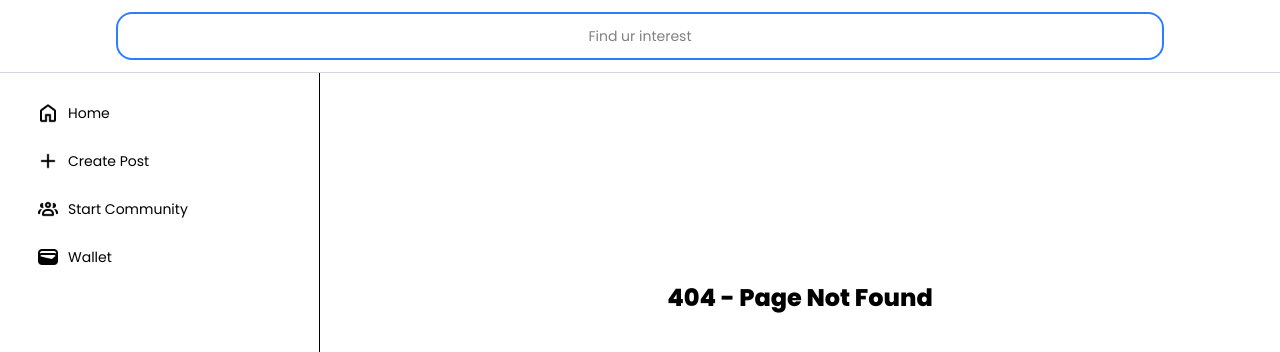
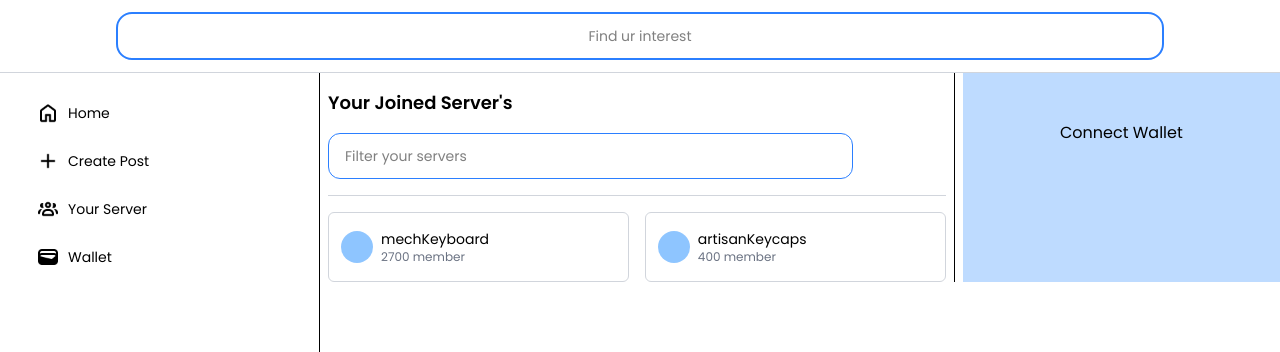
Before and after one commit to achmadfauzanhusain/frontend-startup-l19, a Next.js app: page /server in a window 1280 px wide. Before the commit this address had no page. Shown: the top 352 px of the page. Built offline with nearby package versions, Linux system fonts and the light colour scheme.

Commit message:
fix(style)

```diff
--- a/components/navbar.js
+++ b/components/navbar.js
@@ -3,7 +3,7 @@ const Navbar = () => {
         <div className="fixed top-0 left-0 right-0 z-50 bg-white border-b border-gray-300 h-[73px]">
             <div className="px-4 md:px-6 h-full text-sm flex justify-center items-center">
                 <div className="border-2 border-blue-500 w-[85%] text-center py-2 md:py-3 rounded-2xl">
-                    <input type="text" placeholder="Find ur interest" className="bg-transparent text-center border-none focus:outline-none" />
+                    <input type="text" placeholder="Find ur interest" className="bg-transparent text-center border-none w-[100%] focus:outline-none" />
                 </div>
             </div>
         </div>
--- a/components/sidebar.js
+++ b/components/sidebar.js
@@ -4,8 +4,8 @@ import Image from 'next/image'
 const menuItems = [
   { label: 'Home', icon: '/icon/homepage.png', href: '/' },
   { label: 'Post', icon: '/icon/add.png', href: '/post/create' },
-  { label: 'Community', icon: '/icon/community.png', href: '/community' },
-  { label: 'Wallet', icon: '/icon/wallet.png', href: '/wallet' },
+  { label: 'Server', icon: '/icon/community.png', href: '/server' },
+  { label: 'Wallet', icon: '/icon/wallet.png', href: `/wallet` },
 ]
 
 const Sidebar = () => {
@@ -29,9 +29,9 @@ const Sidebar = () => {
             <Image src="/icon/add.png" alt="Create Post" width={24} height={24} className="inline-block mr-2" />
             Create Post
           </Link>
-          <Link href="/community" className="hover:bg-gray-200/50 py-3 px-3 rounded-sm flex items-center">
-            <Image src="/icon/community.png" alt="Start Community" width={24} height={24} className="inline-block mr-2" />
-            Start Community
+          <Link href="/server" className="hover:bg-gray-200/50 py-3 px-3 rounded-sm flex items-center">
+            <Image src="/icon/community.png" alt="Start Server" width={24} height={24} className="inline-block mr-2" />
+            Your Server
           </Link>
           <Link href="/wallet" className="hover:bg-gray-200/50 py-3 px-3 rounded-sm flex items-center">
             <Image src="/icon/wallet.png" alt="Wallet" width={24} height={24} className="inline-block mr-2" />
--- /dev/null
+++ b/pages/server/create.js
@@ -0,0 +1,3 @@
+const createServer = () => {
+
+}
--- /dev/null
+++ b/pages/server/index.js
@@ -0,0 +1,40 @@
+import Link from "next/link";
+
+import ConnectWallet from "@/components/connectWallet";
+
+const Server = () => {
+    return(
+        <div className="flex flex-col gap-2 md:flex-row">
+            <div className="w-full md:w-2/3 border-0 md:border-r px-2">
+                <div className="mt-2 md:mt-4">
+                    <h1 className="text-lg font-semibold">Your Joined Server's</h1>
+                    <div className="border border-blue-500 mt-4 w-[85%] px-4 py-2 md:py-3 rounded-xl text-sm">
+                        <input type="text" placeholder="Filter your servers" className="bg-transparent border-none w-[100%] focus:outline-none" />
+                    </div>
+                    <hr className="border-gray-300 mt-4" />
+
+                    <div className="mt-4 grid grid-cols-1 gap-4 md:grid-cols-2">
+                        <Link href="/server/mechkeyboard" className="border border-gray-300 py-4 px-3 rounded-md flex gap-2 items-center">
+                            <div className="p-4 rounded-4xl bg-blue-300"></div>
+                            <div>
+                                <h1 className="text-sm">mechKeyboard</h1>
+                                <p className="text-xs text-gray-500">2700 member</p>
+                            </div>
+                        </Link>
+                        <Link href="/server/artisankeycaps" className="border border-gray-300 py-4 px-3 rounded-md flex gap-2 items-center">
+                            <div className="p-4 rounded-4xl bg-blue-300"></div>
+                            <div>
+                                <h1 className="text-sm">artisanKeycaps</h1>
+                                <p className="text-xs text-gray-500">400 member</p>
+                            </div>
+                        </Link>
+                    </div>
+                </div>
+            </div>
+
+            <ConnectWallet />
+        </div>
+    )
+}
+
+export default Server
--- /dev/null
+++ b/pages/wallet.js
@@ -0,0 +1,15 @@
+import ConnectWallet from "@/components/connectWallet"
+
+const Wallet = () => {
+    return (
+        <div className="flex flex-col gap-2 md:flex-row">
+            <div className="w-full md:w-2/3 border-0 md:border-r px-2">
+                <p>Wallet Page</p>
+            </div>
+
+            <ConnectWallet />
+        </div>
+    )
+}
+
+export default Wallet
```
